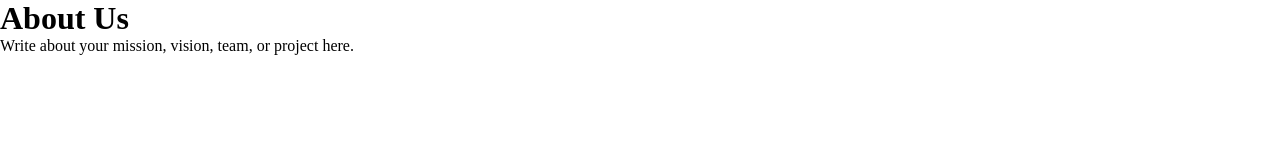
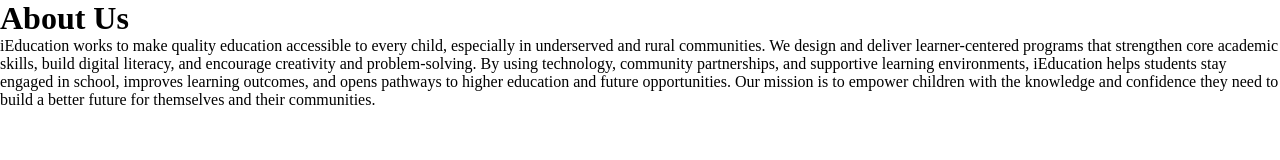
Before and after one commit to Subhajeetbal69/my-Website, a plain HTML site: page about.html in a window 1280 px wide. Drawn offline with Linux system fonts and the light colour scheme.

Commit message:
Revise About Us section with iEducation details
Updated the content to reflect the mission and vision of iEducation.

```diff
--- a/about.html
+++ b/about.html
@@ -6,6 +6,6 @@
 </head>
 <body>
 <h1>About Us</h1>
-<p>Write about your mission, vision, team, or project here.</p>
+<p>iEducation works to make quality education accessible to every child, especially in underserved and rural communities. We design and deliver learner-centered programs that strengthen core academic skills, build digital literacy, and encourage creativity and problem-solving. By using technology, community partnerships, and supportive learning environments, iEducation helps students stay engaged in school, improves learning outcomes, and opens pathways to higher education and future opportunities. Our mission is to empower children with the knowledge and confidence they need to build a better future for themselves and their communities.</p>
 </body>
 </html>
```
